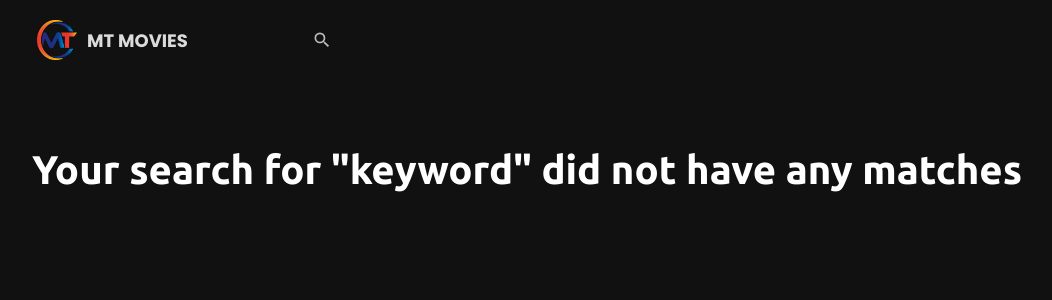
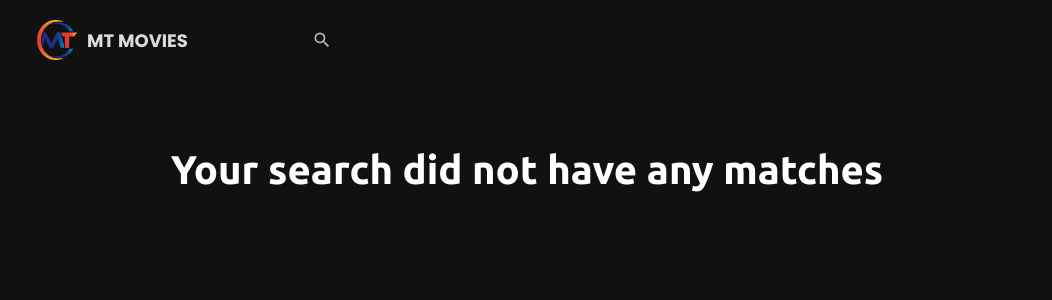
Before and after one commit to michaelthinh/MT-Movies, a React (Vite) app: page /search in a window 1280 px wide. Shown: the top 300 px of the page, without its empty margins (113-1165 px from the left). Built offline with nearby package versions, Linux system fonts and the light colour scheme.

Commit message:
fix lines

```diff
--- a/src/components/SearchMovies/index.jsx
+++ b/src/components/SearchMovies/index.jsx
@@ -70,7 +70,7 @@ const SearchMovies = () => {
                 </div>
             ) : (
                 <div className={classes.notFound}>
-                    Your search for "keyword" did not have any matches
+                    Your search did not have any matches
                 </div>
             )}
         </div>
```
